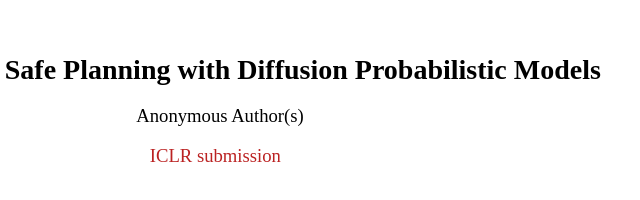
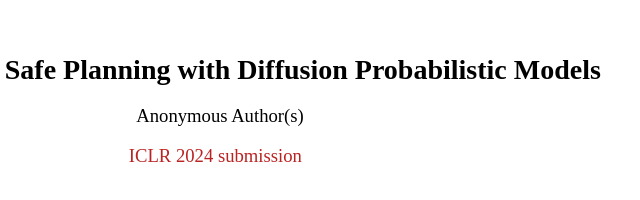
Before and after one commit to safediffuser/safediffuser, a plain HTML site: page index.html in a window 1280 px wide. Shown: the top 200 px of the page, 420-1060 px from the left. Drawn offline with Linux system fonts and the light colour scheme; a web font is replaced by a local one.

Commit message:
Update index.html

```diff
--- a/index.html
+++ b/index.html
@@ -161,7 +161,7 @@
                 <a>Anonymous Author(s)</a>
             </div>
             <div style="margin-top: -0.35em;">
-              <span class="link"><a href="https://iclr.cc/">ICLR submission</a></span>&nbsp;&nbsp;
+              <span class="link"><a href="https://iclr.cc/">ICLR 2024 submission</a></span>&nbsp;&nbsp;
             </div>
           </div>
         </div>
```
